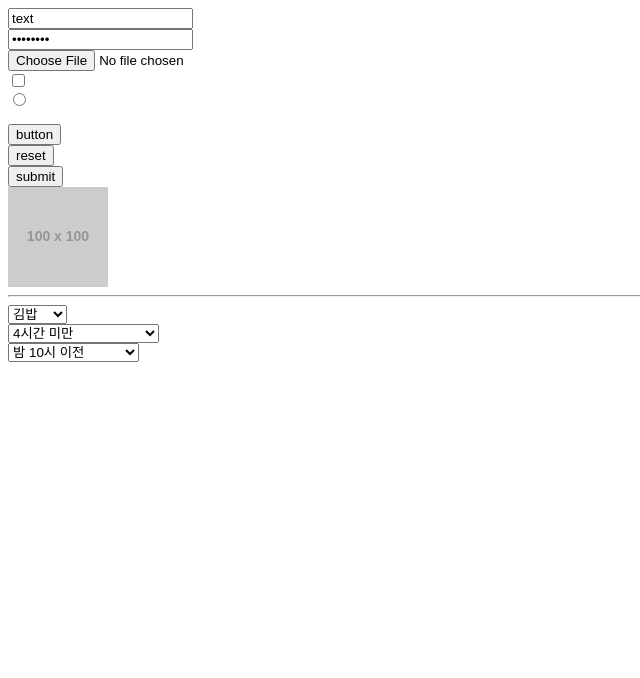
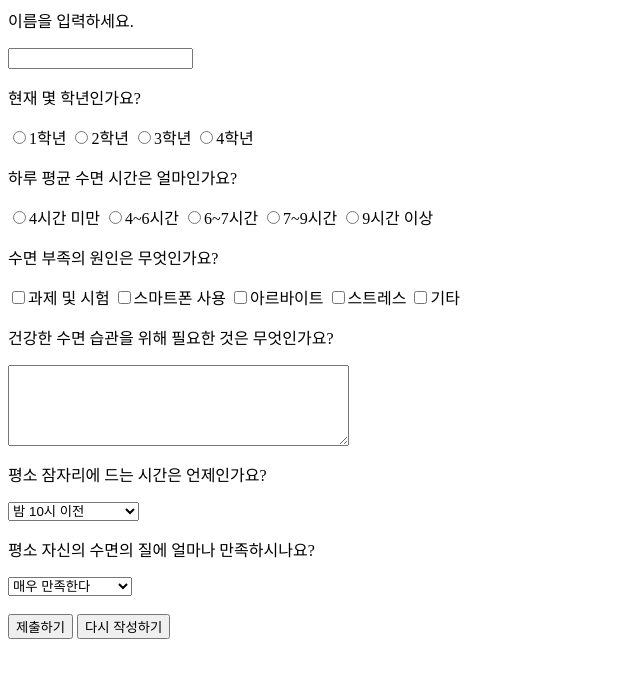
Before and after one commit to HYUN722/web-practice, a plain HTML site: page 입력화면.html in a window 1280 px wide. Shown: the whole page, without its empty margins (0-640 px from the left). Drawn offline with Linux system fonts and the light colour scheme; placeholder pictures from the web are drawn by us.

Commit message:
Revamp input form for sleep survey
Updated the input form to include fields for name, grade, sleep duration, causes of sleep deprivation, and sleep habits. Removed old input fields and added new radio buttons, checkboxes, and a textarea for user responses.

```diff
--- a/입력화면.html
+++ b/입력화면.html
@@ -1,42 +1,39 @@
 <html>
 <body>
     <form>
-        <!-- 사용자가 입력하는 입력 양식 -->
-        <input type="text" name="text" value="text"><br>
-        <input type="password" name="password" value="password"><br>
-        <input type="file" name="file"><br>
-        <input type="checkbox" name="checkbox" value="checkbox"><br>
-        <input type="radio" name="radio" value="radio"><br>
+        <!-- 이름 입력 -->
+        <p>이름을 입력하세요.</p>
+        <input type="text" name="name"><br>
 
-        <!-- 보이지 않는 입력 양식 -->
-        <input type="hidden" name="hidden" value="hidden"><br>
+        <!-- 학년 선택 -->
+        <p>현재 몇 학년인가요?</p>
+        <input type="radio" name="grade" value="1학년">1학년
+        <input type="radio" name="grade" value="2학년">2학년
+        <input type="radio" name="grade" value="3학년">3학년
+        <input type="radio" name="grade" value="4학년">4학년<br>
 
-        <!-- 버튼 -->
-        <input type="button" value="button"><br>
-        <input type="reset" value="reset"><br>
-        <input type="submit" value="submit"><br>
-        <input type="image" src="https://via.placeholder.com/100x100" alt="submit">
+        <!-- 하루 평균 수면 시간 -->
+        <p>하루 평균 수면 시간은 얼마인가요?</p>
+        <input type="radio" name="sleep" value="4시간 미만">4시간 미만
+        <input type="radio" name="sleep" value="4~6시간">4~6시간
+        <input type="radio" name="sleep" value="6~7시간">6~7시간
+        <input type="radio" name="sleep" value="7~9시간">7~9시간
+        <input type="radio" name="sleep" value="9시간 이상">9시간 이상<br>
 
-        <hr>
+        <!-- 수면 부족의 원인 -->
+        <p>수면 부족의 원인은 무엇인가요?</p>
+        <input type="checkbox" name="cause" value="과제">과제 및 시험
+        <input type="checkbox" name="cause" value="스마트폰">스마트폰 사용
+        <input type="checkbox" name="cause" value="아르바이트">아르바이트
+        <input type="checkbox" name="cause" value="스트레스">스트레스
+        <input type="checkbox" name="cause" value="기타">기타<br>
 
-        <!-- 드롭다운 메뉴 -->
-        <select name="food">
-            <option>김밥</option>
-            <option>떡볶이</option>
-            <option>순대</option>
-            <option>어묵</option>
-        </select><br>
+        <!-- 건강한 수면 습관에 대한 의견 -->
+        <p>건강한 수면 습관을 위해 필요한 것은 무엇인가요?</p>
+        <textarea name="opinion" rows="5" cols="40"></textarea><br>
 
-        <!-- 수면 시간 드롭다운 -->
-        <select name="sleep">
-            <option>4시간 미만</option>
-            <option>4시간 이상~6시간 미만</option>
-            <option>6시간 이상~7시간 미만</option>
-            <option>7시간 이상~9시간 미만</option>
-            <option>9시간 이상</option>
-        </select><br>
-
-        <!-- 취침 시간 드롭다운 -->
+        <!-- 드롭다운: 취침 시간 -->
+        <p>평소 잠자리에 드는 시간은 언제인가요?</p>
         <select name="bedtime">
             <option>밤 10시 이전</option>
             <option>밤 10시~자정 이전</option>
@@ -44,6 +41,21 @@
             <option>새벽 2시~4시 이전</option>
             <option>새벽 4시 이후</option>
         </select><br>
+
+        <!-- 드롭다운: 수면 만족도 -->
+        <p>평소 자신의 수면의 질에 얼마나 만족하시나요?</p>
+        <select name="satisfaction">
+            <option>매우 만족한다</option>
+            <option>만족하는 편이다</option>
+            <option>보통이다</option>
+            <option>불만족하는 편이다</option>
+            <option>매우 불만족한다</option>
+        </select><br>
+
+        <!-- 제출 및 초기화 버튼 -->
+        <br>
+        <input type="submit" value="제출하기">
+        <input type="reset" value="다시 작성하기">
     </form>
 </body>
 </html>
```
